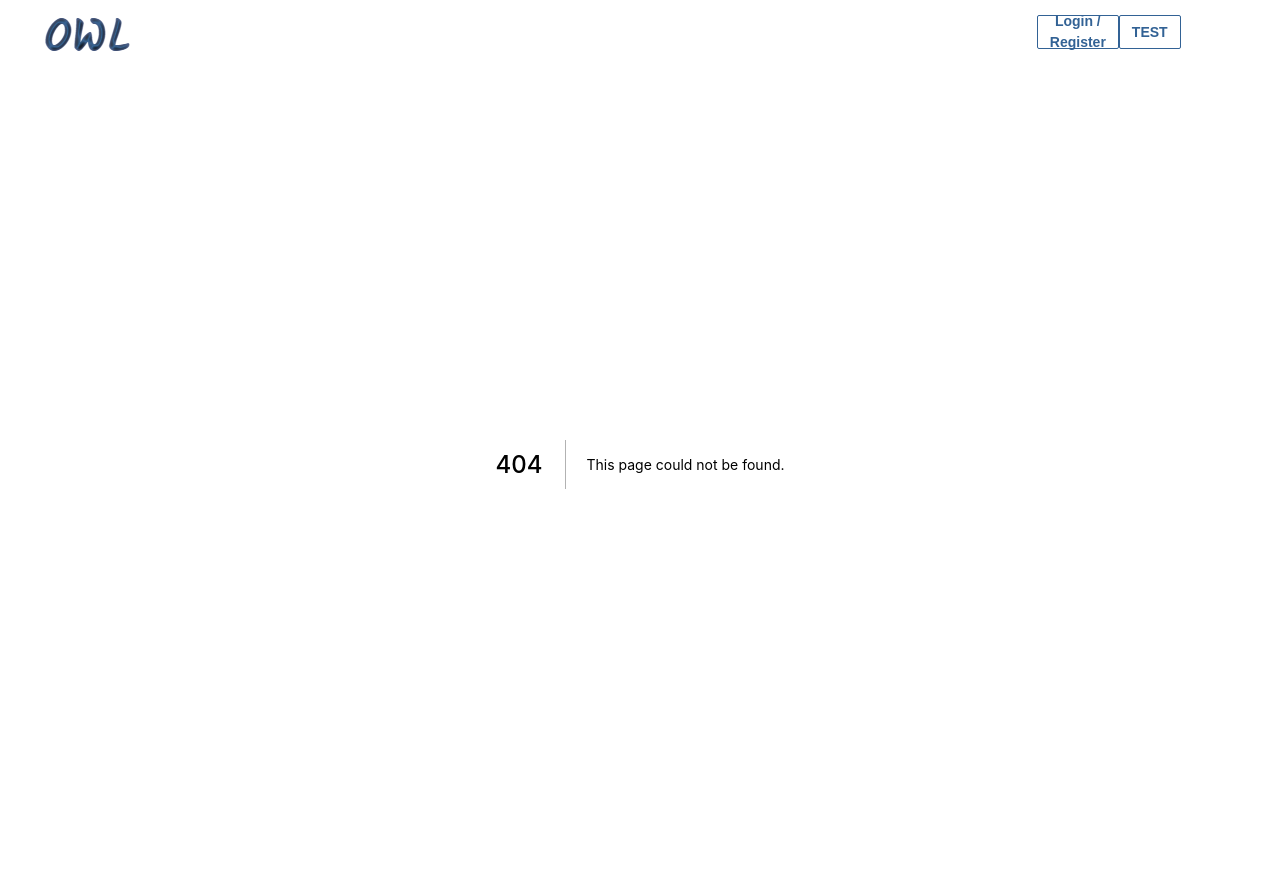
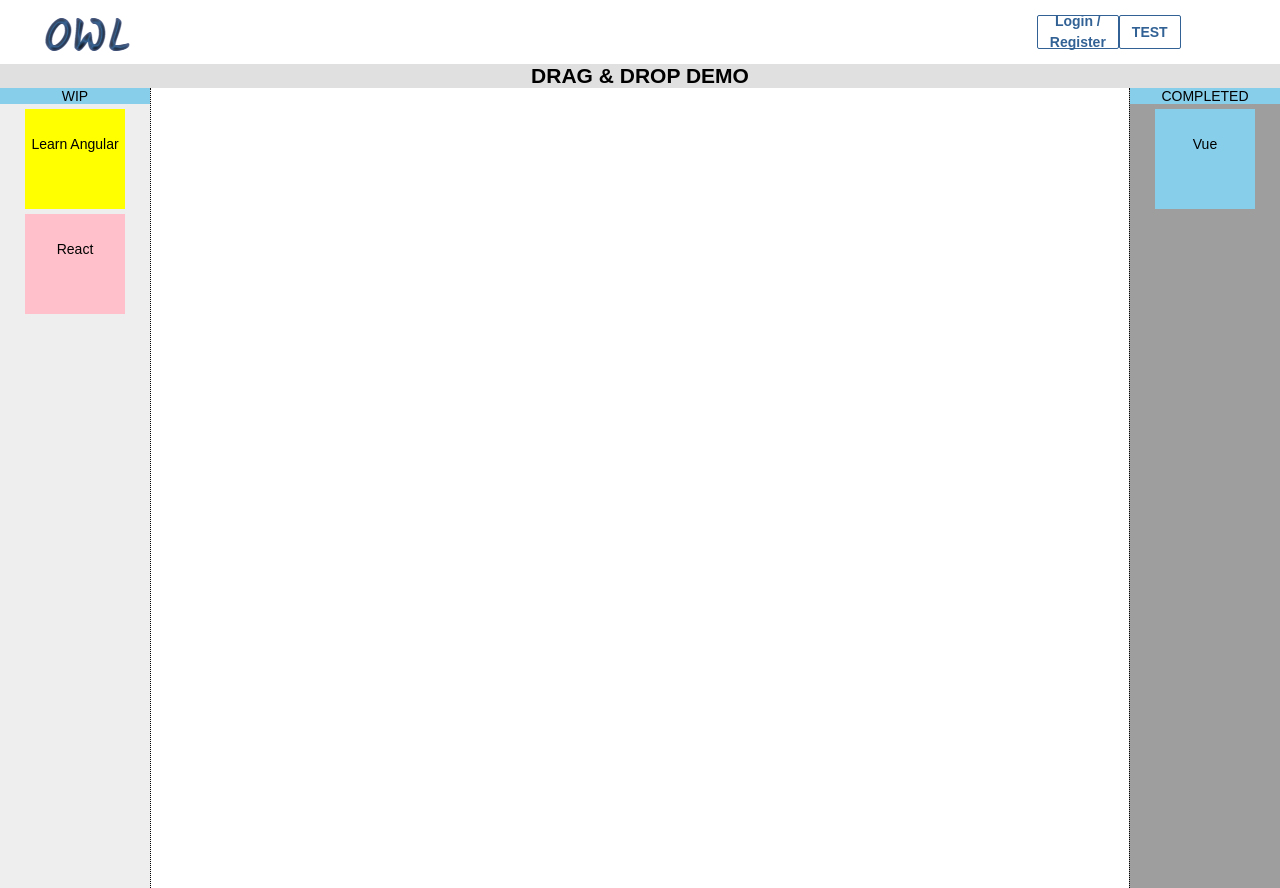
Before and after one commit to hyoungnamoh/react-owl, a Next.js app in the folder front/: page /test in a window 1280 px wide. Before the commit this address had no page. Before the commit the page ends 864 px from the top, so only its background shows below. Built offline with nearby package versions, Linux system fonts and the light colour scheme.

Commit message:
Add: test page

```diff
--- /dev/null
+++ b/front/pages/test.js
@@ -0,0 +1,78 @@
+import React, { Component } from 'react';
+import styles from '../styles/test.module.scss';
+
+export default class AppDragDropDemo extends Component {
+  state = {
+    tasks: [
+      { name: "Learn Angular", category: "wip", bgcolor: "yellow" },
+      { name: "React", category: "wip", bgcolor: "pink" },
+      { name: "Vue", category: "complete", bgcolor: "skyblue" }
+    ]
+  }
+
+  onDragStart = (ev, id) => {
+    console.log('dragstart:', id);
+    ev.dataTransfer.setData("id", id);
+    console.log(ev);
+  }
+
+  onDragOver = (ev) => {
+    ev.preventDefault();
+  }
+
+  onDrop = (ev, cat) => {
+    let id = ev.dataTransfer.getData("id");
+
+    let tasks = this.state.tasks.filter((task) => {
+      if (task.name == id) {
+        task.category = cat;
+      }
+      return task;
+    });
+
+    this.setState({
+      ...this.state,
+      tasks
+    });
+  }
+
+  render() {
+    var tasks = {
+      wip: [],
+      complete: []
+    }
+
+    this.state.tasks.forEach((t) => {
+      tasks[t.category].push(
+        <div key={t.name}
+          onDragStart={(e) => this.onDragStart(e, t.name)}
+          draggable
+          className={styles.draggable}
+          style={{ backgroundColor: t.bgcolor }}
+        >
+          {t.name}
+        </div>
+      );
+    });
+
+    return (
+      <div className={styles.containerdrag}>
+        <h2 className={styles.header}>DRAG & DROP DEMO</h2>
+        <div className={styles.wip}
+          onDragOver={(e) => this.onDragOver(e)}
+          onDrop={(e) => { this.onDrop(e, "wip") }}>
+          <span className={styles.taskheader}>WIP</span>
+          {tasks.wip}
+        </div>
+        <div className={styles.droppable}
+          onDragOver={(e) => this.onDragOver(e)}
+          onDrop={(e) => this.onDrop(e, "complete")}>
+          <span className={styles.taskheader}>COMPLETED</span>
+          {tasks.complete}
+        </div>
+
+
+      </div>
+    );
+  }
+}
--- a/front/styles/KanbanBoard.module.scss
+++ b/front/styles/KanbanBoard.module.scss
@@ -64,6 +64,11 @@
   justify-content: space-between;
   display: flex;
   padding: 10px;
+  -ms-user-select: none;
+  -moz-user-select: -moz-none;
+  -khtml-user-select: none;
+  -webkit-user-select: none;
+  user-select: none;
 }
 
 .issueWrapper:hover {
--- /dev/null
+++ b/front/styles/test.module.scss
@@ -0,0 +1,51 @@
+.App {
+  text-align: center;
+  width: 95%;
+  margin: 15px auto;
+}
+
+.containerdrag {
+  text-align: center;
+}
+
+.wip {
+  position: absolute;
+  width: 150px;
+  height: 100vh;
+  left: 0;
+  top: 10;
+  background-color: #EEEEEE;
+  border-right: 1px dotted;
+}
+
+.header {
+  display: inline-block;
+  margin: 0;
+  padding: 0;
+  background-color: #E0E0E0;
+  width:100%;
+}
+
+.taskheader {
+  display: inline-block;
+  background-color: skyblue;
+  width:100%;
+}
+
+.droppable {
+  position: absolute;
+  width: 150px;
+  height: 100vh;
+  right: 0;
+  top: 10;
+  background-color: #9E9E9E;
+  border-left: 1px dotted;
+}
+
+.draggable {
+  width: 100px;
+  height: 100px;
+  background-color: yellow;
+  margin: 5px auto;
+  line-height: 5em;
+}
--- a/front/tsconfig.json
+++ b/front/tsconfig.json
@@ -31,5 +31,5 @@
     "next-env.d.ts",
     "**/*.ts",
     "**/*.tsx"
-  ]
+, "pages/test.js"  ]
 }
```
